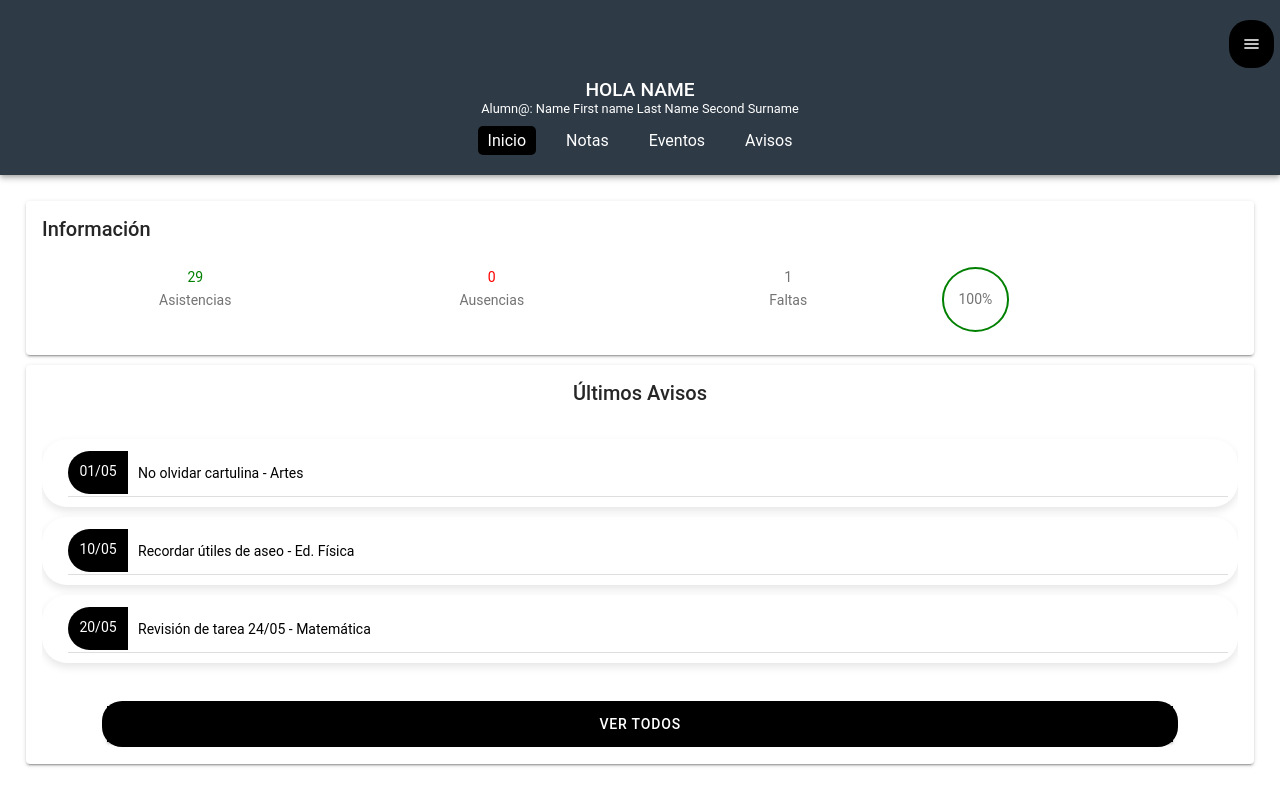
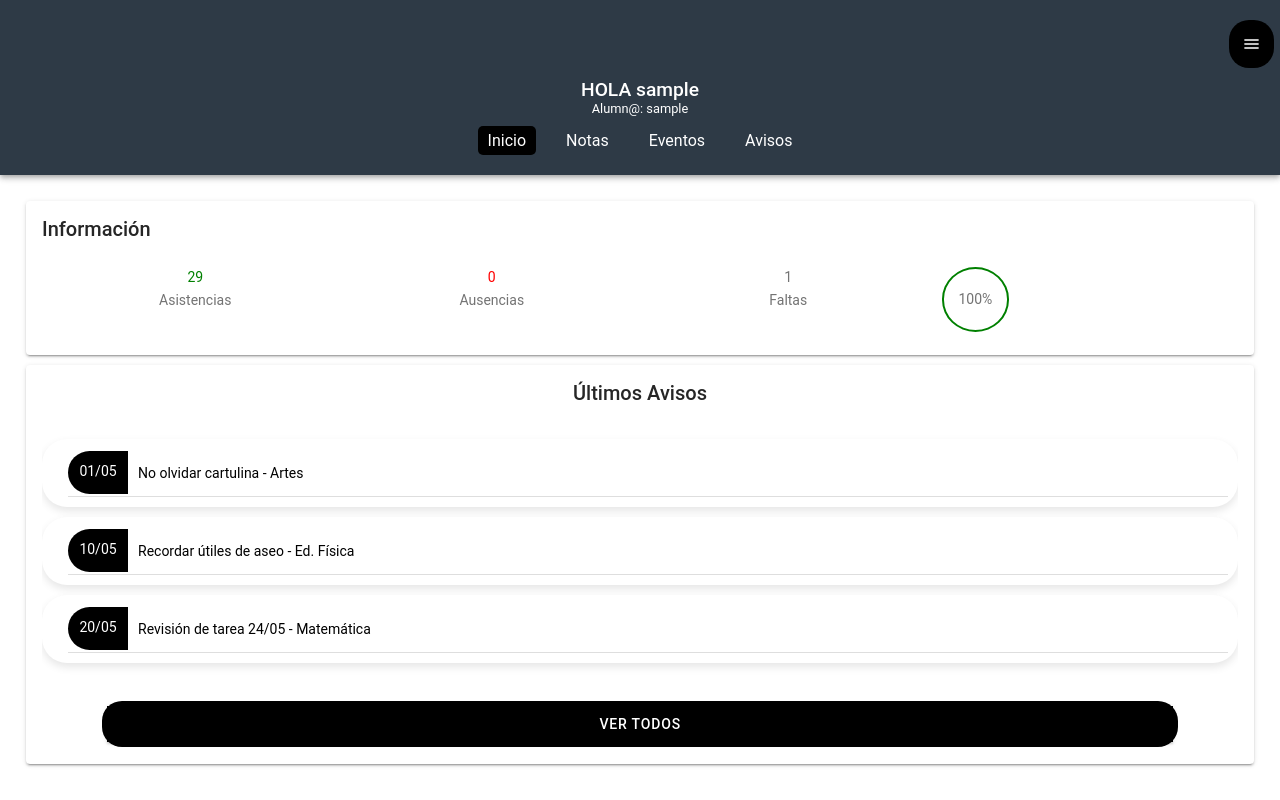
Before and after one commit to TanoOliva/Parent-Track, a React (Vite) app in the folder frontend/ionic-react/: page /home in a window 1280 px wide. Built offline with nearby package versions, Linux system fonts and the light colour scheme; sample sign-in values are in the browser's storage.

Commit message:
Arreglo de Header relacionado con base de datos

```diff
--- a/frontend/ionic-react/src/components/Header.tsx
+++ b/frontend/ionic-react/src/components/Header.tsx
@@ -1,3 +1,4 @@
+// Header.tsx
 import React from 'react';
 import { IonHeader, IonToolbar, IonTitle, IonButtons, IonMenuButton } from '@ionic/react';
 import './Header.css';
@@ -7,6 +8,8 @@ interface HeaderProps {
 }
 
 const Header: React.FC<HeaderProps> = ({ title }) => {
+  const userName = localStorage.getItem('userName') || 'Invitado';
+
   return (
     <IonHeader>
       <IonToolbar color="primary">
@@ -16,8 +19,8 @@ const Header: React.FC<HeaderProps> = ({ title }) => {
         </IonButtons>
       </IonToolbar>
       <div className="sub-header">
-        <h2>HOLA NAME</h2>
-        <p>Alumn@: Name First name Last Name Second Surname</p>
+        <h2>HOLA {userName}</h2>
+        <p>Alumn@: {userName}</p>
         <div className="tabs">
           <a href="/home" className={window.location.pathname === '/home' ? 'active' : ''}>Inicio</a>
           <a href="/notas" className={window.location.pathname === '/notas' ? 'active' : ''}>Notas</a>
--- a/frontend/ionic-react/src/pages/Login.tsx
+++ b/frontend/ionic-react/src/pages/Login.tsx
@@ -22,8 +22,9 @@ const Login: React.FC = () => {
     })
     .then(response => response.json())
     .then(data => {
-      if (data.authenticated) {
+      if (data.user) {
         localStorage.setItem('isAuthenticated', 'true');
+        localStorage.setItem('userName', data.user.nombre); // Almacenar el nombre del usuario
         history.push('/home');
       } else {
         alert('Correo electrónico o contraseña incorrectos');
@@ -34,7 +35,6 @@ const Login: React.FC = () => {
       alert('Error al iniciar sesión');
     });
   };
-
 
   return (
     <IonPage>
```
Also changed, not shown: 2 other files (tests, documents, lock files or other folders).
